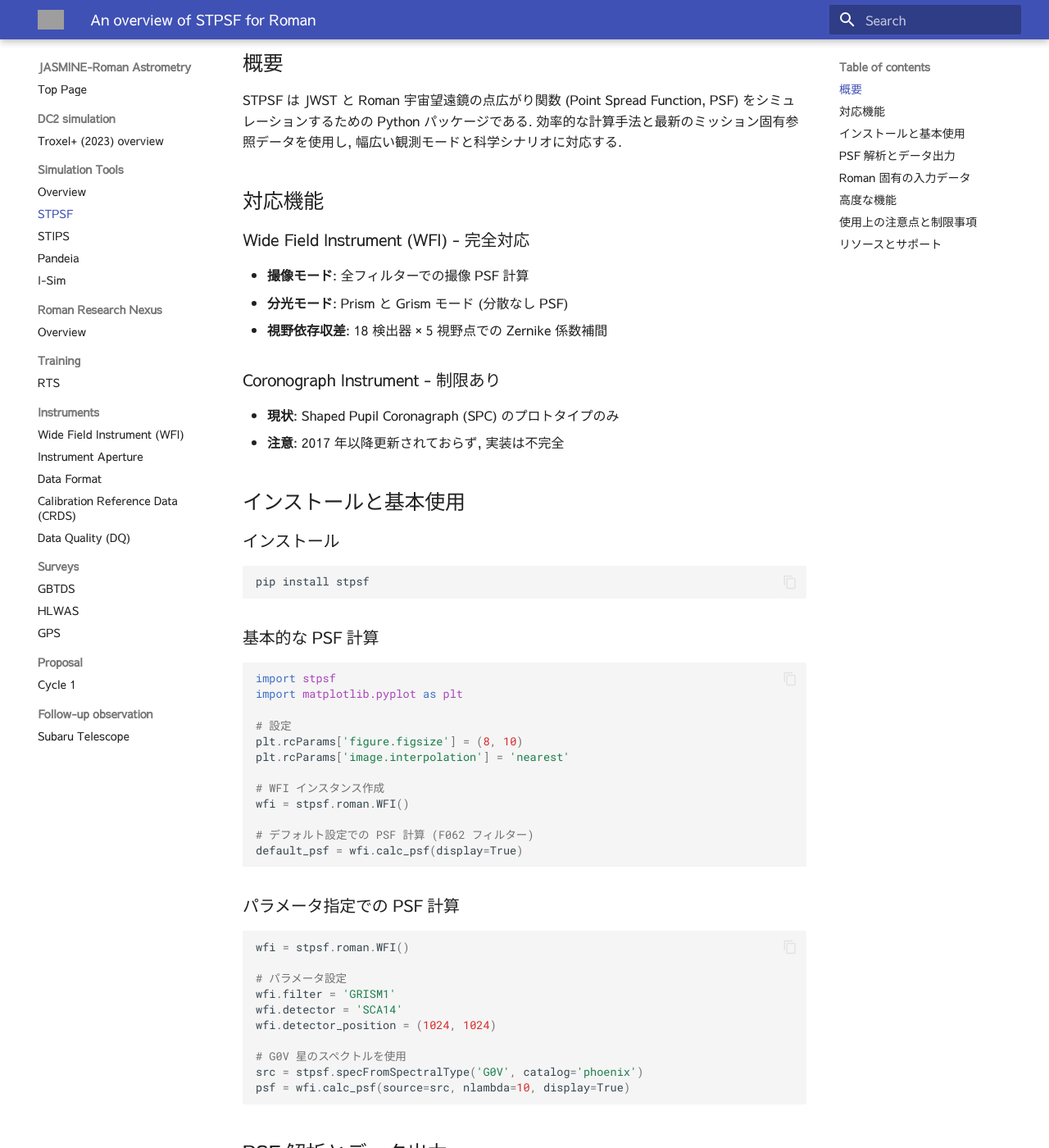
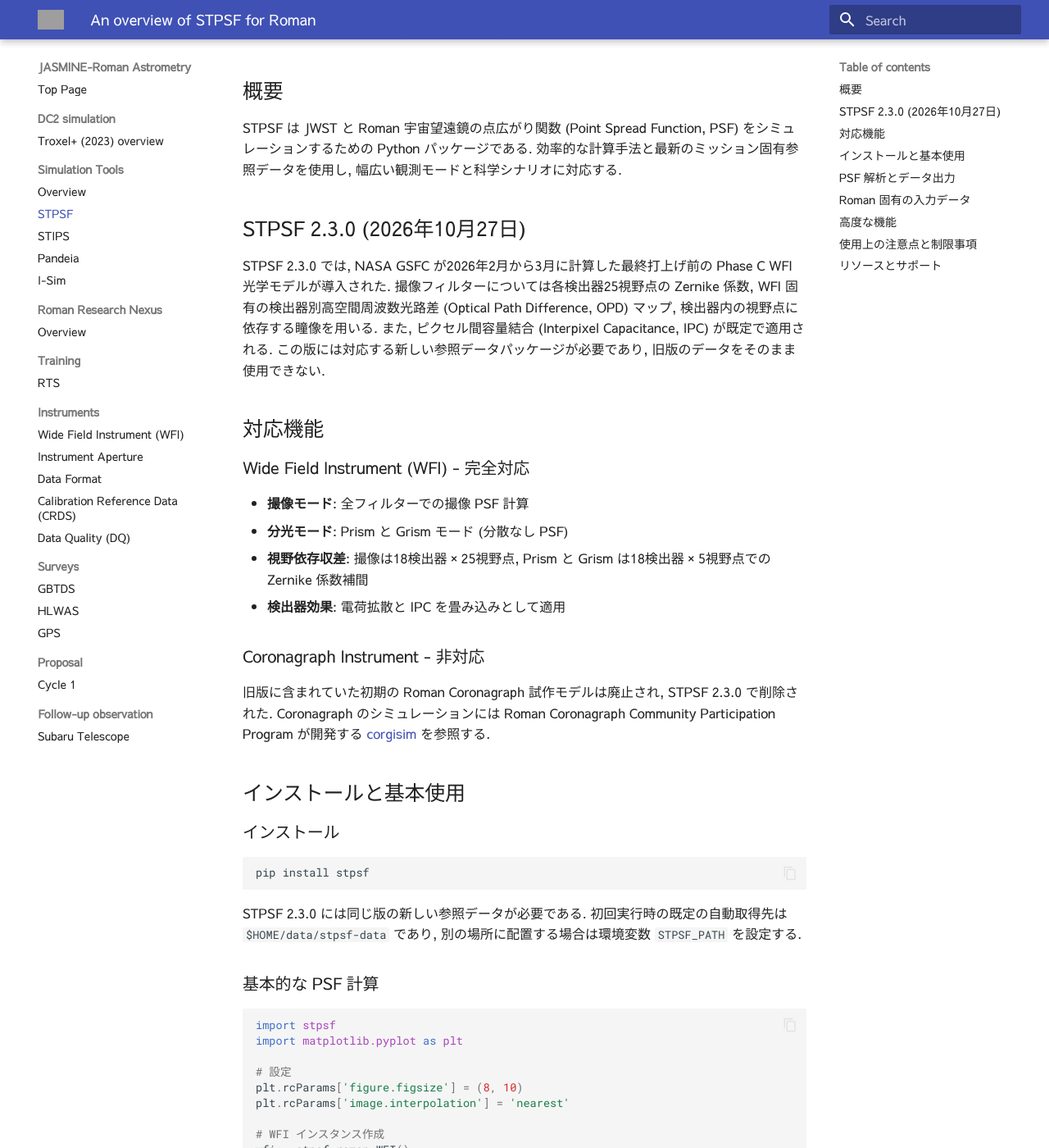
Before and after one commit to astronasutarou/jasmine-roman-astrometry, an MkDocs documentation site: the page built from docs/tools/stpsf.md, in a window 1280 px wide and 1400 px high, scrolled down 363 px. Shown: the whole window at 82% size. Built offline with MkDocs 1.6.1 and Material for MkDocs 9.7.7, drawn with Linux system fonts in a browser that asks for light colours; some of the changed text lies outside the part shown; grey boxes are pictures that could not be loaded.

Commit message:
docs: update STPSF for 2.3.0 Roman model

````diff
--- a/docs/tools/stpsf.md
+++ b/docs/tools/stpsf.md
@@ -13,22 +13,28 @@ tags: [simulation, psf, point-spread function, Roman, WFI]
 - [STPSF Tutorials](https://roman-docs.stsci.edu/simulation-tools-handbook-home/stpsf-for-roman/stpsf-tutorials)
 - [Caveats of using STPSF for Roman](https://roman-docs.stsci.edu/simulation-tools-handbook-home/stpsf-for-roman/caveats-of-using-stpsf-for-roman)
 - [STPSF on readthedocs](https://stpsf.readthedocs.io/en/latest/index.html)
+- [STPSF v2.3.0 release](https://github.com/spacetelescope/stpsf/releases/tag/2.3.0) (2026年10月27日)
 
 
 ## 概要
 
 STPSF は JWST と Roman 宇宙望遠鏡の点広がり関数 (Point Spread Function, PSF) をシミュレーションするための Python パッケージである. 効率的な計算手法と最新のミッション固有参照データを使用し, 幅広い観測モードと科学シナリオに対応する.
 
+## STPSF 2.3.0 (2026年10月27日)
+
+STPSF 2.3.0 では, NASA GSFC が2026年2月から3月に計算した最終打上げ前の Phase C WFI 光学モデルが導入された. 撮像フィルターについては各検出器25視野点の Zernike 係数, WFI 固有の検出器別高空間周波数光路差 (Optical Path Difference, OPD) マップ, 検出器内の視野点に依存する瞳像を用いる. また, ピクセル間容量結合 (Interpixel Capacitance, IPC) が既定で適用される. この版には対応する新しい参照データパッケージが必要であり, 旧版のデータをそのまま使用できない.
+
 ## 対応機能
 
 ### Wide Field Instrument (WFI) - 完全対応
 - **撮像モード**: 全フィルターでの撮像 PSF 計算
 - **分光モード**: Prism と Grism モード (分散なし PSF)
-- **視野依存収差**: 18 検出器 × 5 視野点での Zernike 係数補間
+- **視野依存収差**: 撮像は18検出器 × 25視野点, Prism と Grism は18検出器 × 5視野点での Zernike 係数補間
+- **検出器効果**: 電荷拡散と IPC を畳み込みとして適用
 
-### Coronograph Instrument - 制限あり
-- **現状**: Shaped Pupil Coronagraph (SPC) のプロトタイプのみ
-- **注意**: 2017 年以降更新されておらず, 実装は不完全
+### Coronagraph Instrument - 非対応
+
+旧版に含まれていた初期の Roman Coronagraph 試作モデルは廃止され, STPSF 2.3.0 で削除された. Coronagraph のシミュレーションには Roman Coronagraph Community Participation Program が開発する [corgisim](https://github.com/roman-corgi/corgisim) を参照する.
 
 ## インストールと基本使用
 
@@ -36,6 +42,8 @@ STPSF は JWST と Roman 宇宙望遠鏡の点広がり関数 (Point Spread Func
 ```bash
 pip install stpsf
 ```
+
+STPSF 2.3.0 には同じ版の新しい参照データが必要である. 初回実行時の既定の自動取得先は `$HOME/data/stpsf-data` であり, 別の場所に配置する場合は環境変数 `STPSF_PATH` を設定する.
 
 ### 基本的な PSF 計算
 ```python
@@ -120,14 +128,17 @@ psf_centered = wfi.calc_psf(oversample=over, fov_pixels=fov)
 ## Roman 固有の入力データ
 
 ### データソース
-[Cycle 9 装置参照情報](https://roman.gsfc.nasa.gov/science/Roman_Reference_Information.html) (NASA GSFC Roman チーム提供) に基づく:
+
+STPSF 2.3.0 の WFI モデルは NASA GSFC が2026年春に作成した Phase C 光学モデルに基づく:
 
 - **フィルター透過曲線**: WFI の各フィルターの詳細な透過特性
-- **瞳マスク**: 検出器とフィルターごとに変化する入射瞳の形状
-- **視野依存収差**: 18 検出器 × 5 視野点での Noll Zernike 係数 (Z4-Z22)
+- **瞳マスク**: 撮像では各フィルター・検出器・視野点に対応する瞳像
+- **視野依存収差**: 撮像では18検出器 × 25視野点, Prism と Grism では18検出器 × 5視野点
+- **高空間周波数成分**: WFI 固有の検出器別 OPD マップ
 
 ### 波面誤差補間
-STPSF は Zernike 係数を位置と波長で補間し, 任意の検出器位置での総波面誤差を計算します.
+
+STPSF は位置と波長について Zernike 係数を補間し, 任意の有効な検出器位置と波長で PSF を計算する. 撮像モードでは与えられた Zernike 係数 Z1-Z45 から Z46-Z210 とそれより高次の総寄与を再構成し, 旧版で使用していた HST 近似ではなく WFI 固有の OPD マップを用いる.
 
 ## 高度な機能
 
@@ -146,19 +157,13 @@ STPSF は Zernike 係数を位置と波長で補間し, 任意の検出器位置
 
 ## 使用上の注意点と制限事項
 
-### 検出器レベル効果 (非対応)
-STPSF では以下の効果は **モデル化されません**:
-- 幾何学的歪み
-- ピクセル MTF (Modulation Transfer Function)
-- ピクセル内感度変化
-- ピクセル間容量結合
-- ノイズ源
+### 検出器レベル効果
 
-これらの効果が必要な場合は **STIPS** などの他ツールを使用してください.
+STPSF 2.3.0 は電荷拡散と IPC を PSF に畳み込む. IPC は既定で有効であり, `wfi.options['add_ipc']` で切り替えられる. 一方, ピクセル内感度変化, 飽和, 非線形性, 宇宙線, 読み出しノイズなどを含む完全な検出器画像は生成しない. 画像レベルの効果が必要な場合は **STIPS** または **Roman I-Sim** を使用する.
 
-### 光学系の近似
-- **主鏡研磨誤差**: Hubble Space Telescope (HST) の光学路差マップを近似として使用
-- **将来更新予定**: Roman 固有データが利用可能になり次第更新
+### 幾何学的歪み
+
+WFI の瞳像には幾何学的歪みが含まれるため, Roman WFI PSF には既定で歪みが適用され, 無効化できない.
 
 ### 分散 PSF の制限
 - **非対応**: 分散分光 PSF (Prism/Grism の波長分散効果) は計算されません
@@ -172,9 +177,9 @@ STPSF では以下の効果は **モデル化されません**:
 - **均等オーバーサンプリング**: PSF 中心が 4 ピクセルの交点に配置され, ピクセル中心ではない
 - **回避策**: オーバーサンプリングではなく WFI のピクセルスケール変更を使用
 
-### Roman Coronagraph の制限
-- **SPC のみ**: Shaped Pupil Coronagraph 観測モードのみ
-- **静的シミュレーション**: 収差なし静的波面, リレー光学系なし, DM 制御なし
+### Roman Coronagraph
+
+Roman Coronagraph は STPSF のモデル対象外である. 旧試作モデルは廃止後に削除されており, Coronagraph の解析では `corgisim` など専用の公式コミュニティツールを使用する.
 
 ## リソースとサポート
 
````
